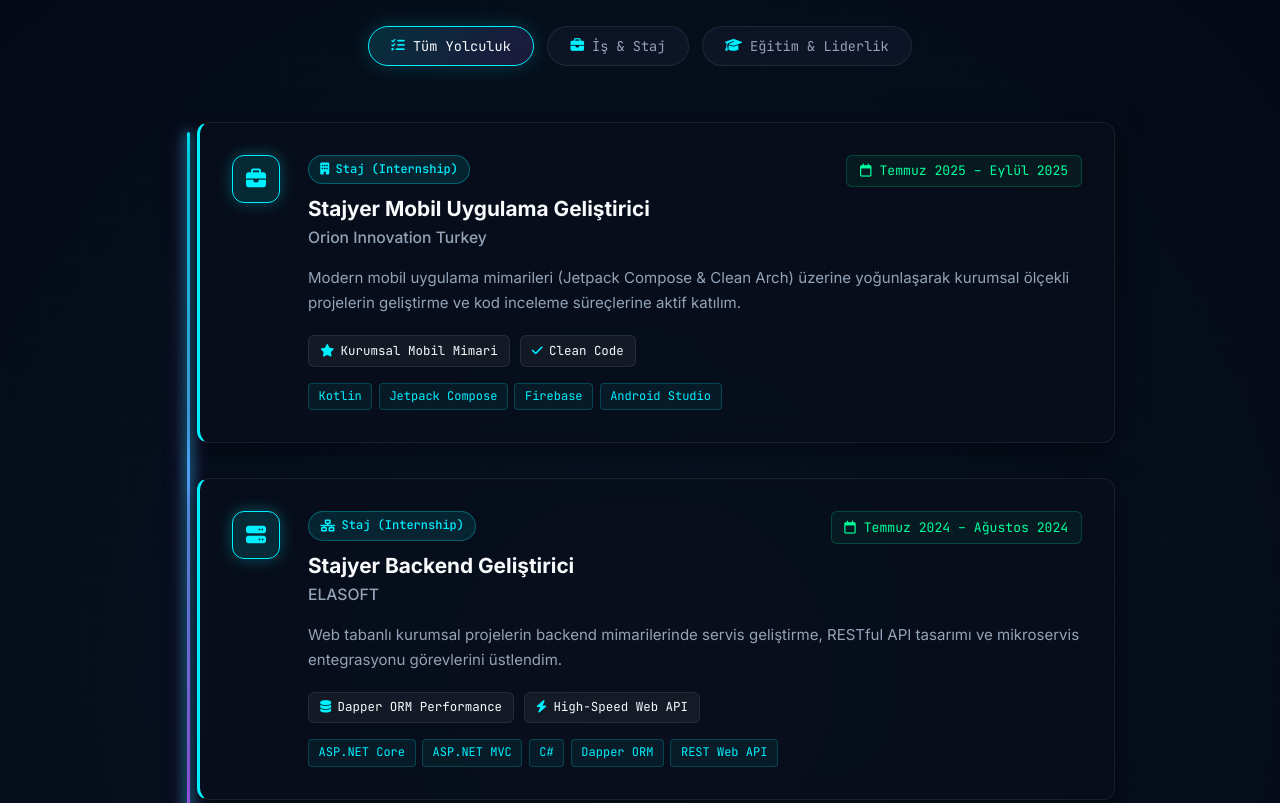
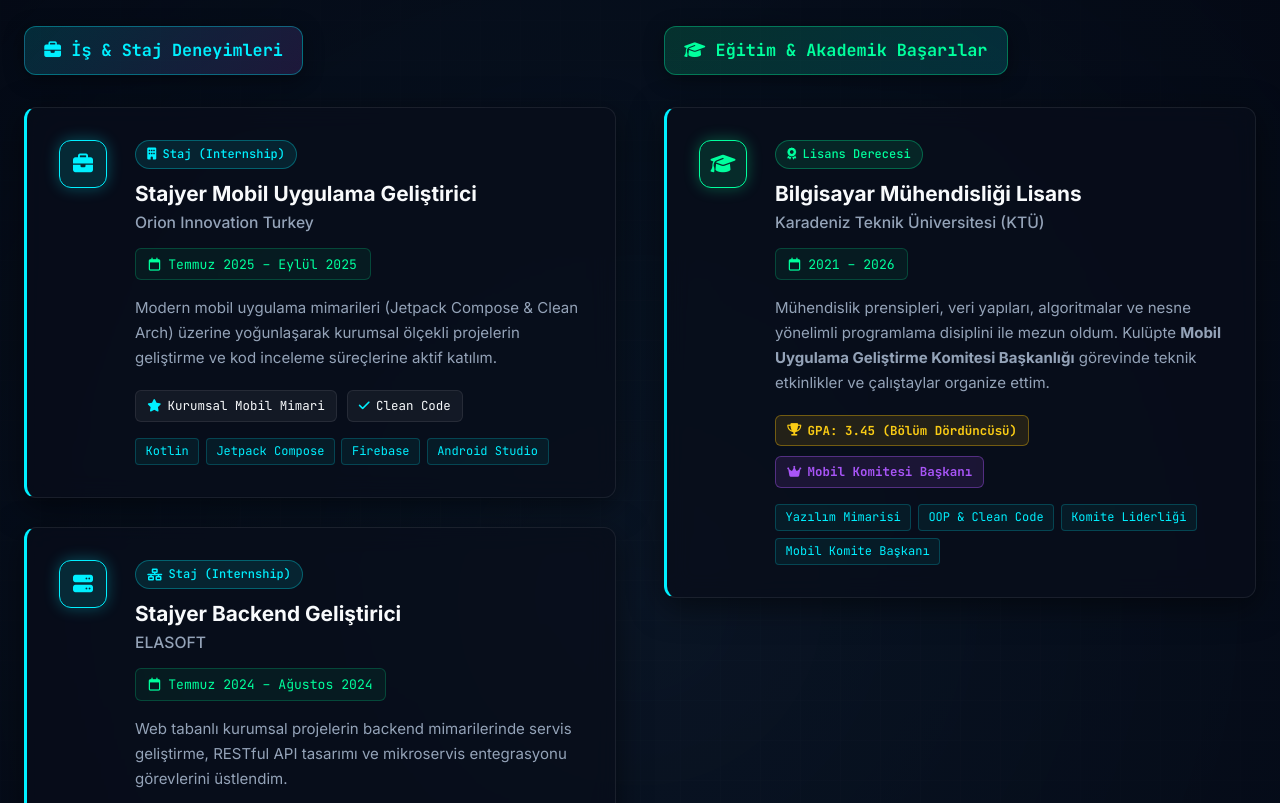
Before and after one commit to AlihanCelik/AlihanCelikk, a plain HTML site: page index.html in a window 1280 px wide. Shown: the part 1940-2743 px from the top of the page. Drawn offline with Linux system fonts and the light colour scheme.

Commit message:
separate work experience and education into two distinct side-by-side columns under career roadmap

```diff
--- a/index.html
+++ b/index.html
@@ -288,46 +288,37 @@
                     <div class="section-line"></div>
                 </div>
 
-                <!-- Timeline Filters -->
-                <div class="timeline-filters">
-                    <button class="timeline-filter-btn active" data-tfilter="all">
-                        <i class="fa-solid fa-list-check"></i> Tüm Yolculuk
-                    </button>
-                    <button class="timeline-filter-btn" data-tfilter="work">
-                        <i class="fa-solid fa-briefcase"></i> İş & Staj
-                    </button>
-                    <button class="timeline-filter-btn" data-tfilter="edu">
-                        <i class="fa-solid fa-graduation-cap"></i> Eğitim & Liderlik
-                    </button>
+                <!-- Dual Column Layout: Separate Work & Education Sections -->
+                <div class="career-dual-grid">
+                    <!-- Left Section: İş & Staj Deneyimleri -->
+                    <div class="career-column">
+                        <div class="career-section-title">
+                            <div class="column-title-badge work-theme">
+                                <i class="fa-solid fa-briefcase"></i>
+                                <span>İş & Staj Deneyimleri</span>
+                            </div>
                         </div>
 
-                <!-- Laser Road Map Container -->
-                <div class="cyber-roadmap">
-                    <div class="laser-track"></div>
-
+                        <div class="career-cards-list">
                             <!-- Orion Innovation -->
-                    <div class="roadmap-card glass-panel" data-tcat="work">
+                            <div class="roadmap-card glass-panel">
                                 <div class="roadmap-icon work-icon">
                                     <i class="fa-solid fa-briefcase"></i>
                                 </div>
                                 <div class="roadmap-content">
                                     <div class="roadmap-header">
                                         <div>
-                                    <span class="roadmap-type-badge work-badge"><i class="fa-solid fa-building"></i>
-                                        Staj (Internship)</span>
+                                            <span class="roadmap-type-badge work-badge"><i class="fa-solid fa-building"></i> Staj (Internship)</span>
                                             <h3 class="roadmap-title">Stajyer Mobil Uygulama Geliştirici</h3>
                                             <h4 class="roadmap-company">Orion Innovation Turkey</h4>
                                         </div>
-                                <div class="roadmap-time"><i class="fa-regular fa-calendar"></i> Temmuz 2025 – Eylül
-                                    2025</div>
+                                        <div class="roadmap-time"><i class="fa-regular fa-calendar"></i> Temmuz 2025 – Eylül 2025</div>
                                     </div>
                                     <p class="roadmap-desc">
-                                Modern mobil uygulama mimarileri (Jetpack Compose & Clean Arch) üzerine yoğunlaşarak
-                                kurumsal ölçekli projelerin geliştirme ve kod inceleme süreçlerine aktif katılım.
+                                        Modern mobil uygulama mimarileri (Jetpack Compose & Clean Arch) üzerine yoğunlaşarak kurumsal ölçekli projelerin geliştirme ve kod inceleme süreçlerine aktif katılım.
                                     </p>
                                     <div class="roadmap-highlights">
-                                <span class="highlight-chip"><i class="fa-solid fa-star"></i> Kurumsal Mobil
-                                    Mimari</span>
+                                        <span class="highlight-chip"><i class="fa-solid fa-star"></i> Kurumsal Mobil Mimari</span>
                                         <span class="highlight-chip"><i class="fa-solid fa-check"></i> Clean Code</span>
                                     </div>
                                     <div class="roadmap-tech-tags">
@@ -340,28 +331,24 @@
                             </div>
 
                             <!-- ELASOFT -->
-                    <div class="roadmap-card glass-panel" data-tcat="work">
+                            <div class="roadmap-card glass-panel">
                                 <div class="roadmap-icon work-icon">
                                     <i class="fa-solid fa-server"></i>
                                 </div>
                                 <div class="roadmap-content">
                                     <div class="roadmap-header">
                                         <div>
-                                    <span class="roadmap-type-badge work-badge"><i
-                                            class="fa-solid fa-network-wired"></i> Staj (Internship)</span>
+                                            <span class="roadmap-type-badge work-badge"><i class="fa-solid fa-network-wired"></i> Staj (Internship)</span>
                                             <h3 class="roadmap-title">Stajyer Backend Geliştirici</h3>
                                             <h4 class="roadmap-company">ELASOFT</h4>
                                         </div>
-                                <div class="roadmap-time"><i class="fa-regular fa-calendar"></i> Temmuz 2024 – Ağustos
-                                    2024</div>
+                                        <div class="roadmap-time"><i class="fa-regular fa-calendar"></i> Temmuz 2024 – Ağustos 2024</div>
                                     </div>
                                     <p class="roadmap-desc">
-                                Web tabanlı kurumsal projelerin backend mimarilerinde servis geliştirme, RESTful API
-                                tasarımı ve mikroservis entegrasyonu görevlerini üstlendim.
+                                        Web tabanlı kurumsal projelerin backend mimarilerinde servis geliştirme, RESTful API tasarımı ve mikroservis entegrasyonu görevlerini üstlendim.
                                     </p>
                                     <div class="roadmap-highlights">
-                                <span class="highlight-chip"><i class="fa-solid fa-database"></i> Dapper ORM
-                                    Performance</span>
+                                        <span class="highlight-chip"><i class="fa-solid fa-database"></i> Dapper ORM Performance</span>
                                         <span class="highlight-chip"><i class="fa-solid fa-bolt"></i> High-Speed Web API</span>
                                     </div>
                                     <div class="roadmap-tech-tags">
@@ -375,29 +362,25 @@
                             </div>
 
                             <!-- Freelance -->
-                    <div class="roadmap-card glass-panel" data-tcat="work">
+                            <div class="roadmap-card glass-panel">
                                 <div class="roadmap-icon freelance-icon">
                                     <i class="fa-solid fa-users-gear"></i>
                                 </div>
                                 <div class="roadmap-content">
                                     <div class="roadmap-header">
                                         <div>
-                                    <span class="roadmap-type-badge freelance-badge"><i
-                                            class="fa-solid fa-handshake"></i> Ekip Çalışması & Freelance</span>
+                                            <span class="roadmap-type-badge freelance-badge"><i class="fa-solid fa-handshake"></i> Ekip Çalışması & Freelance</span>
                                             <h3 class="roadmap-title">Mobil Uygulama Geliştirici</h3>
                                             <h4 class="roadmap-company">Bağımsız Ekip Projeleri</h4>
                                         </div>
                                         <div class="roadmap-time"><i class="fa-regular fa-calendar"></i> 2022 – 2025</div>
                                     </div>
                                     <p class="roadmap-desc">
-                                Ekip arkadaşlarımla birlikte uçtan uca mobil uygulama geliştirme süreçlerini yönettik.
-                                İhtiyaç odaklı ve kullanıcı dostu mobil çözümler tasarlayarak grup içi kod incelemeleri
-                                teslim ettik.
+                                        Ekip arkadaşlarımla birlikte uçtan uca mobil uygulama geliştirme süreçlerini yönettik. İhtiyaç odaklı ve kullanıcı dostu mobil çözümler tasarlayarak grup içi kod incelemeleri teslim ettik.
                                     </p>
                                     <div class="roadmap-highlights">
                                         <span class="highlight-chip"><i class="fa-solid fa-code-branch"></i> Git Workflow</span>
-                                <span class="highlight-chip"><i class="fa-solid fa-people-group"></i> Ekip Liderliği &
-                                    İletişim</span>
+                                        <span class="highlight-chip"><i class="fa-solid fa-people-group"></i> Ekip Liderliği & İletişim</span>
                                     </div>
                                     <div class="roadmap-tech-tags">
                                         <span>Kotlin</span>
@@ -407,37 +390,47 @@
                                     </div>
                                 </div>
                             </div>
+                        </div>
+                    </div>
 
+                    <!-- Right Section: Eğitim & Akademik Başarılar -->
+                    <div class="career-column">
+                        <div class="career-section-title">
+                            <div class="column-title-badge edu-theme">
+                                <i class="fa-solid fa-graduation-cap"></i>
+                                <span>Eğitim & Akademik Başarılar</span>
+                            </div>
+                        </div>
+
+                        <div class="career-cards-list">
                             <!-- KTÜ Education -->
-                    <div class="roadmap-card glass-panel" data-tcat="edu">
+                            <div class="roadmap-card glass-panel">
                                 <div class="roadmap-icon edu-icon">
                                     <i class="fa-solid fa-graduation-cap"></i>
                                 </div>
                                 <div class="roadmap-content">
                                     <div class="roadmap-header">
                                         <div>
-                                    <span class="roadmap-type-badge edu-badge"><i class="fa-solid fa-award"></i> Lisans
-                                        Derecesi</span>
+                                            <span class="roadmap-type-badge edu-badge"><i class="fa-solid fa-award"></i> Lisans Derecesi</span>
                                             <h3 class="roadmap-title">Bilgisayar Mühendisliği Lisans</h3>
                                             <h4 class="roadmap-company">Karadeniz Teknik Üniversitesi (KTÜ)</h4>
                                         </div>
                                         <div class="roadmap-time"><i class="fa-regular fa-calendar"></i> 2021 – 2026</div>
                                     </div>
                                     <p class="roadmap-desc">
-                                Mühendislik prensipleri, veri yapıları, algoritmalar ve nesne yönelimli programlama
-                                disiplini ile mezun oldum. Kulüpte <strong>Mobil Uygulama Geliştirme Komitesi
-                                    Başkanlığı</strong> görevinde etkinlikler ve çalıştaylar organize ettim.
+                                        Mühendislik prensipleri, veri yapıları, algoritmalar ve nesne yönelimli programlama disiplini ile mezun oldum. Kulüpte <strong>Mobil Uygulama Geliştirme Komitesi Başkanlığı</strong> görevinde teknik etkinlikler ve çalıştaylar organize ettim.
                                     </p>
                                     <div class="roadmap-highlights">
-                                <span class="highlight-chip trophy"><i class="fa-solid fa-trophy"></i> GPA: 3.45 (Bölüm
-                                    Dördüncüsü)</span>
-                                <span class="highlight-chip leader"><i class="fa-solid fa-crown"></i> Mobil Komitesi
-                                    Başkanı</span>
+                                        <span class="highlight-chip trophy"><i class="fa-solid fa-trophy"></i> GPA: 3.45 (Bölüm Dördüncüsü)</span>
+                                        <span class="highlight-chip leader"><i class="fa-solid fa-crown"></i> Mobil Komitesi Başkanı</span>
                                     </div>
                                     <div class="roadmap-tech-tags">
                                         <span>Yazılım Mimarisi</span>
                                         <span>OOP & Clean Code</span>
                                         <span>Komite Liderliği</span>
+                                        <span>Mobil Komite Başkanı</span>
+                                    </div>
+                                </div>
                             </div>
                         </div>
                     </div>
--- a/style.css
+++ b/style.css
@@ -838,6 +838,55 @@ body {
     color: var(--text-primary);
     border-color: var(--accent-cyan);
     box-shadow: 0 0 20px rgba(0, 240, 255, 0.2);
+}
+
+/* --- Career Dual Grid (Separate Work & Education Sections) --- */
+.career-dual-grid {
+    display: grid;
+    grid-template-columns: 1fr 1fr;
+    gap: 3rem;
+    align-items: flex-start;
+    margin-top: 2rem;
+}
+
+.career-column {
+    display: flex;
+    flex-direction: column;
+    gap: 1.5rem;
+}
+
+.career-section-title {
+    margin-bottom: 0.5rem;
+}
+
+.column-title-badge {
+    display: inline-flex;
+    align-items: center;
+    gap: 0.65rem;
+    padding: 0.6rem 1.2rem;
+    border-radius: 12px;
+    font-family: var(--font-code);
+    font-size: 1.05rem;
+    font-weight: 700;
+    box-shadow: 0 4px 20px rgba(0, 0, 0, 0.4);
+}
+
+.column-title-badge.work-theme {
+    background: linear-gradient(135deg, rgba(0, 240, 255, 0.15), rgba(168, 85, 247, 0.15));
+    border: 1px solid rgba(0, 240, 255, 0.35);
+    color: var(--accent-cyan);
+}
+
+.column-title-badge.edu-theme {
+    background: linear-gradient(135deg, rgba(0, 255, 157, 0.15), rgba(0, 240, 255, 0.15));
+    border: 1px solid rgba(0, 255, 157, 0.35);
+    color: var(--accent-green);
+}
+
+.career-cards-list {
+    display: flex;
+    flex-direction: column;
+    gap: 1.8rem;
 }
 
 .cyber-roadmap {
```
Lines whose indentation alone changed are shown as unchanged.
